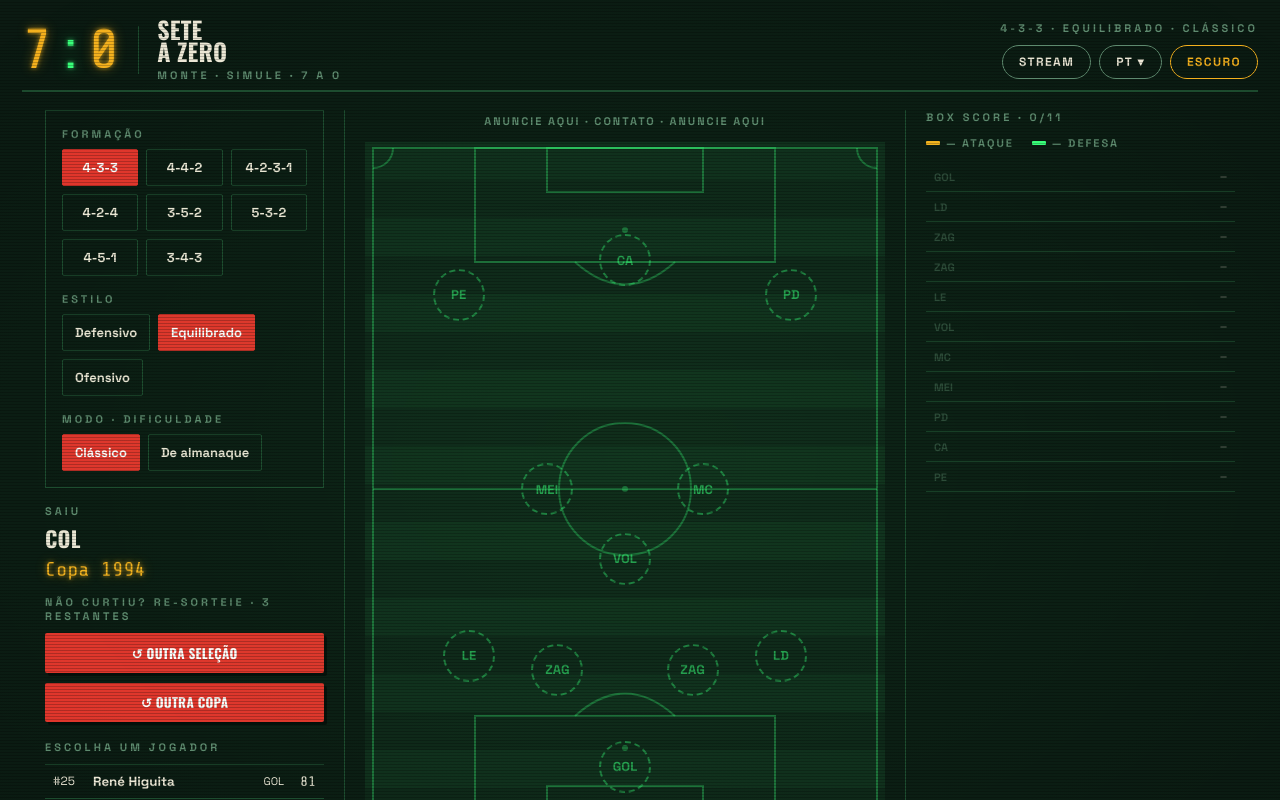
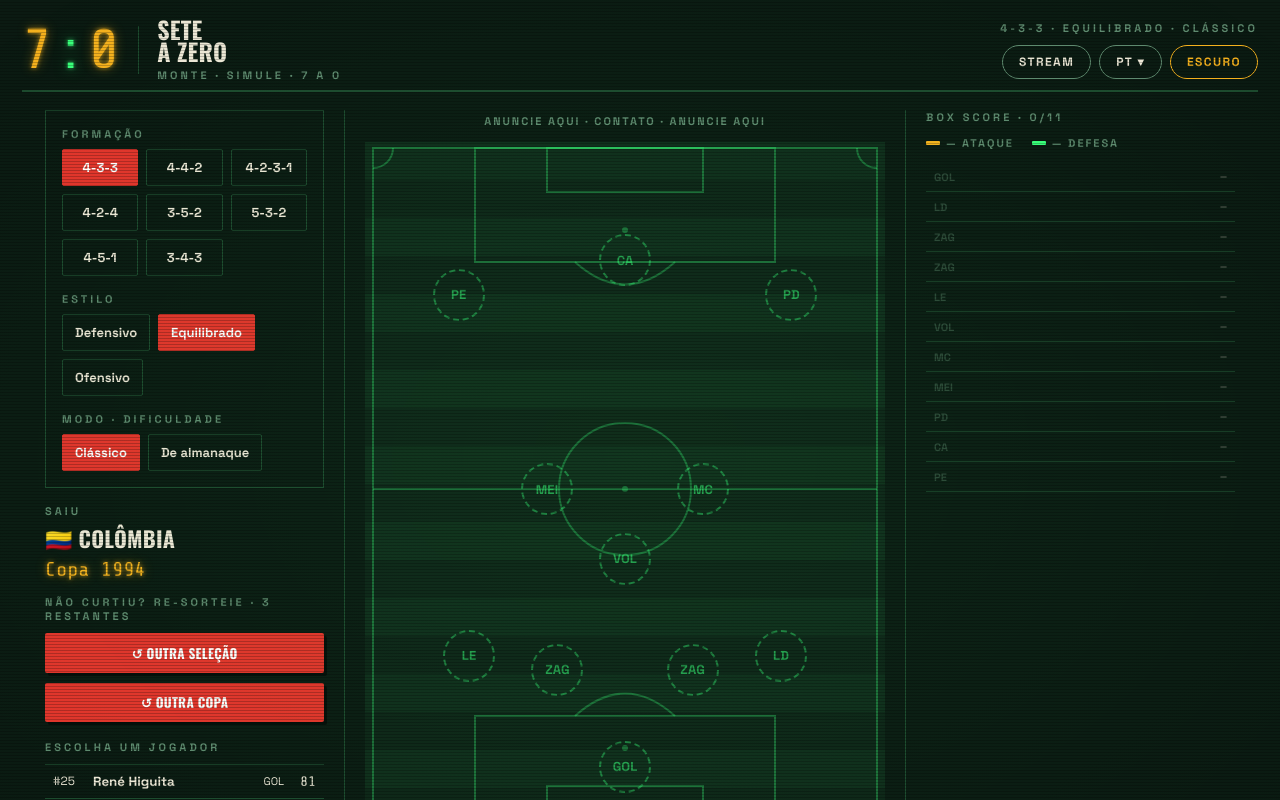
Before and after one commit to thalesantana/sete, a React (Vite) app: page / in a window 1280 px wide. Both pictures are taken after a click on the button "ROLAR 🎲". Shown: the top 800 px of the page. Built offline with nearby package versions, Linux system fonts and the light colour scheme.

Commit message:
feat: country names + flags on the roll card

```diff
--- /dev/null
+++ b/src/engine/countries.ts
@@ -0,0 +1,72 @@
+/** Nome (PT) e bandeira de cada seleção do catálogo. */
+
+interface CountryInfo { name: string; iso2?: string; flag?: string }
+
+const DATA: Record<string, CountryInfo> = {
+  ALG: { name: 'Argélia', iso2: 'DZ' },
+  ARG: { name: 'Argentina', iso2: 'AR' },
+  AUS: { name: 'Austrália', iso2: 'AU' },
+  AUT: { name: 'Áustria', iso2: 'AT' },
+  BEL: { name: 'Bélgica', iso2: 'BE' },
+  BRA: { name: 'Brasil', iso2: 'BR' },
+  BUL: { name: 'Bulgária', iso2: 'BG' },
+  CHI: { name: 'Chile', iso2: 'CL' },
+  CIV: { name: 'Costa do Marfim', iso2: 'CI' },
+  CMR: { name: 'Camarões', iso2: 'CM' },
+  COL: { name: 'Colômbia', iso2: 'CO' },
+  CRC: { name: 'Costa Rica', iso2: 'CR' },
+  CRO: { name: 'Croácia', iso2: 'HR' },
+  CZE: { name: 'República Tcheca', iso2: 'CZ' },
+  DEN: { name: 'Dinamarca', iso2: 'DK' },
+  ECU: { name: 'Equador', iso2: 'EC' },
+  EGY: { name: 'Egito', iso2: 'EG' },
+  ENG: { name: 'Inglaterra', flag: '🏴\u{E0067}\u{E0062}\u{E0065}\u{E006E}\u{E0067}\u{E007F}' },
+  ESP: { name: 'Espanha', iso2: 'ES' },
+  FRA: { name: 'França', iso2: 'FR' },
+  GER: { name: 'Alemanha', iso2: 'DE' },
+  GHA: { name: 'Gana', iso2: 'GH' },
+  GRE: { name: 'Grécia', iso2: 'GR' },
+  HUN: { name: 'Hungria', iso2: 'HU' },
+  IRL: { name: 'Irlanda', iso2: 'IE' },
+  ITA: { name: 'Itália', iso2: 'IT' },
+  JPN: { name: 'Japão', iso2: 'JP' },
+  KOR: { name: 'Coreia do Sul', iso2: 'KR' },
+  MAR: { name: 'Marrocos', iso2: 'MA' },
+  MEX: { name: 'México', iso2: 'MX' },
+  NED: { name: 'Holanda', iso2: 'NL' },
+  NGA: { name: 'Nigéria', iso2: 'NG' },
+  NIR: { name: 'Irlanda do Norte', iso2: 'GB' },
+  PAR: { name: 'Paraguai', iso2: 'PY' },
+  PER: { name: 'Peru', iso2: 'PE' },
+  POL: { name: 'Polônia', iso2: 'PL' },
+  POR: { name: 'Portugal', iso2: 'PT' },
+  ROU: { name: 'Romênia', iso2: 'RO' },
+  RUS: { name: 'Rússia', iso2: 'RU' },
+  SCO: { name: 'Escócia', flag: '🏴\u{E0067}\u{E0062}\u{E0073}\u{E0063}\u{E0074}\u{E007F}' },
+  SEN: { name: 'Senegal', iso2: 'SN' },
+  SRB: { name: 'Sérvia', iso2: 'RS' },
+  SUI: { name: 'Suíça', iso2: 'CH' },
+  SWE: { name: 'Suécia', iso2: 'SE' },
+  TCH: { name: 'Tchecoslováquia', iso2: 'CZ' },
+  TUR: { name: 'Turquia', iso2: 'TR' },
+  UKR: { name: 'Ucrânia', iso2: 'UA' },
+  URS: { name: 'União Soviética', iso2: 'RU' },
+  URU: { name: 'Uruguai', iso2: 'UY' },
+  USA: { name: 'Estados Unidos', iso2: 'US' },
+  WAL: { name: 'País de Gales', flag: '🏴\u{E0067}\u{E0062}\u{E0077}\u{E006C}\u{E0073}\u{E007F}' },
+  YUG: { name: 'Iugoslávia', iso2: 'RS' },
+}
+
+/** ISO-2 → regional-indicator flag emoji. */
+function flagFromIso(iso2: string): string {
+  return String.fromCodePoint(...[...iso2.toUpperCase()].map(c => 0x1f1e6 + c.charCodeAt(0) - 65))
+}
+
+export interface Country { code: string; name: string; flag: string }
+
+/** Resolve a 3-letter selection code to its display name + flag. */
+export function country(sel: string): Country {
+  const info = DATA[sel]
+  if (!info) return { code: sel, name: sel, flag: '🏳️' }
+  return { code: sel, name: info.name, flag: info.flag ?? (info.iso2 ? flagFromIso(info.iso2) : '🏳️') }
+}
--- a/src/ui/RollPanel.tsx
+++ b/src/ui/RollPanel.tsx
@@ -1,5 +1,6 @@
 import type { CatalogEntry, Player, Slot, Squad } from '../engine/types'
 import { POS_ORDER } from '../engine/config'
+import { country } from '../engine/countries'
 
 export function RollPanel(props: {
   current: CatalogEntry | null
@@ -22,7 +23,9 @@ export function RollPanel(props: {
     return (
       <div className="roll-card">
         <div className="eyebrow">SORTEANDO…</div>
-        <div className="display roll-sel is-spinning">{props.spinDisplay.sel}</div>
+        <div className="display roll-sel is-spinning">
+          {country(props.spinDisplay.sel).flag} {country(props.spinDisplay.sel).name}
+        </div>
         <div className="num led roll-copa is-spinning">Copa {props.spinDisplay.copa}</div>
       </div>
     )
@@ -52,7 +55,7 @@ export function RollPanel(props: {
     <div className="roll-card">
       <div className="eyebrow">SAIU</div>
       <div key={`${props.current.sel}:${props.current.copa}`} className="display roll-sel snap-anim">
-        {props.current.sel}
+        {country(props.current.sel).flag} {country(props.current.sel).name}
       </div>
       <div className="num led roll-copa">Copa {props.current.copa}</div>
 
```
